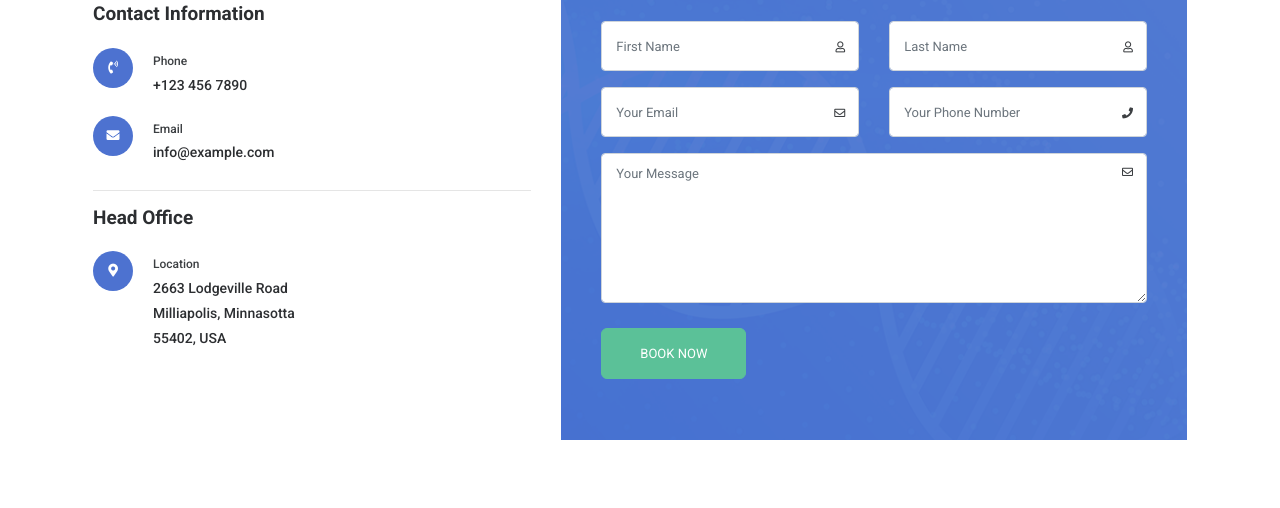
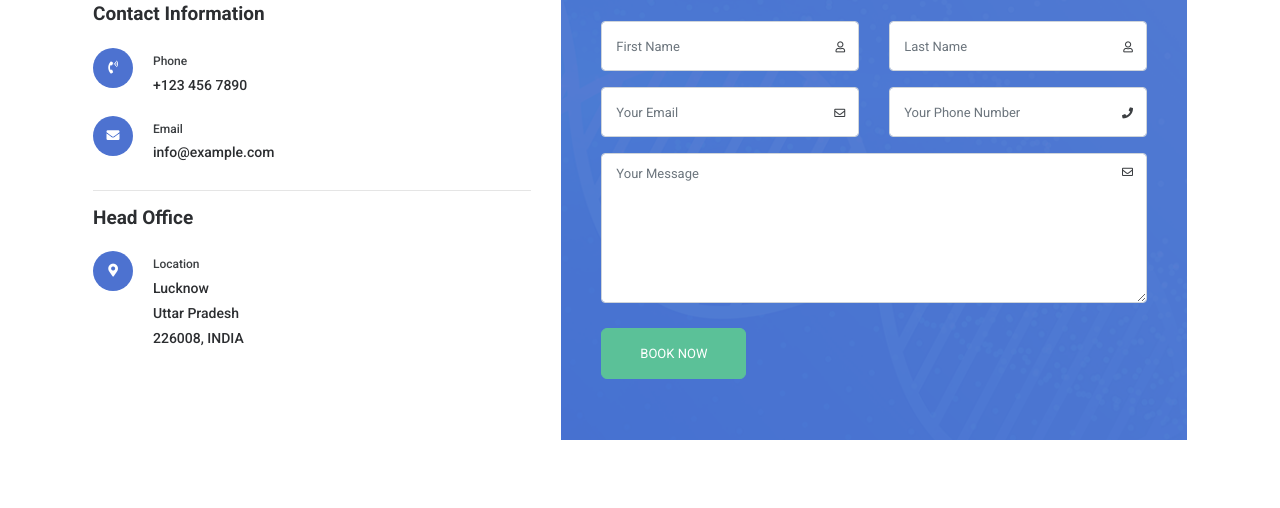
Before and after one commit to vaibhav1307/scrubs, a plain HTML site: page contact-us-2.html in a window 1280 px wide. Shown: the part 661-1169 px from the top of the page. Drawn offline with Linux system fonts and the light colour scheme.

Commit message:
Update contact-us-2.html

```diff
--- a/contact-us-2.html
+++ b/contact-us-2.html
@@ -234,9 +234,9 @@
                             <i class="fas fa-map-marker-alt"></i>
                             <div class="contact-title_icon">
                                 <p>Location</p>
-                                <h6>2663 Lodgeville Road <br>
-                                    Milliapolis, Minnasotta <br>
-                                    55402, USA</h6>
+                                <h6>Lucknow <br>
+                                    Uttar Pradesh <br>
+                                    226008, INDIA</h6>
                             </div>
                         </div>
                     </div>
```
